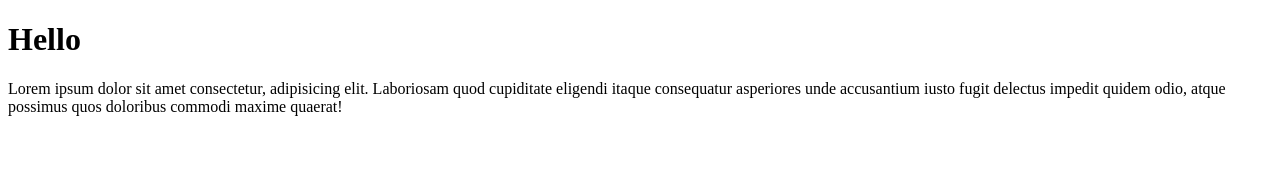
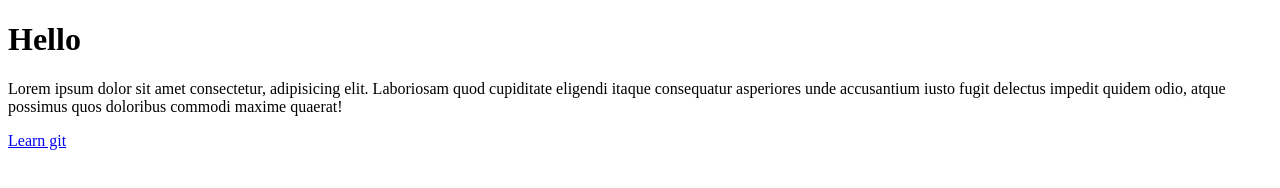
Before and after one commit to wswebus/test1, a plain HTML site: page index.html in a window 1280 px wide. Drawn offline with Linux system fonts and the light colour scheme.

Commit message:
add link

```diff
--- a/index.html
+++ b/index.html
@@ -9,5 +9,6 @@
 <body>
     <h1>Hello </h1>
     <p>Lorem ipsum dolor sit amet consectetur, adipisicing elit. Laboriosam quod cupiditate eligendi itaque consequatur asperiores unde accusantium iusto fugit delectus impedit quidem odio, atque possimus quos doloribus commodi maxime quaerat!</p>
+    <a href="http://git.com">Learn git</a>
 </body>
 </html>
```
